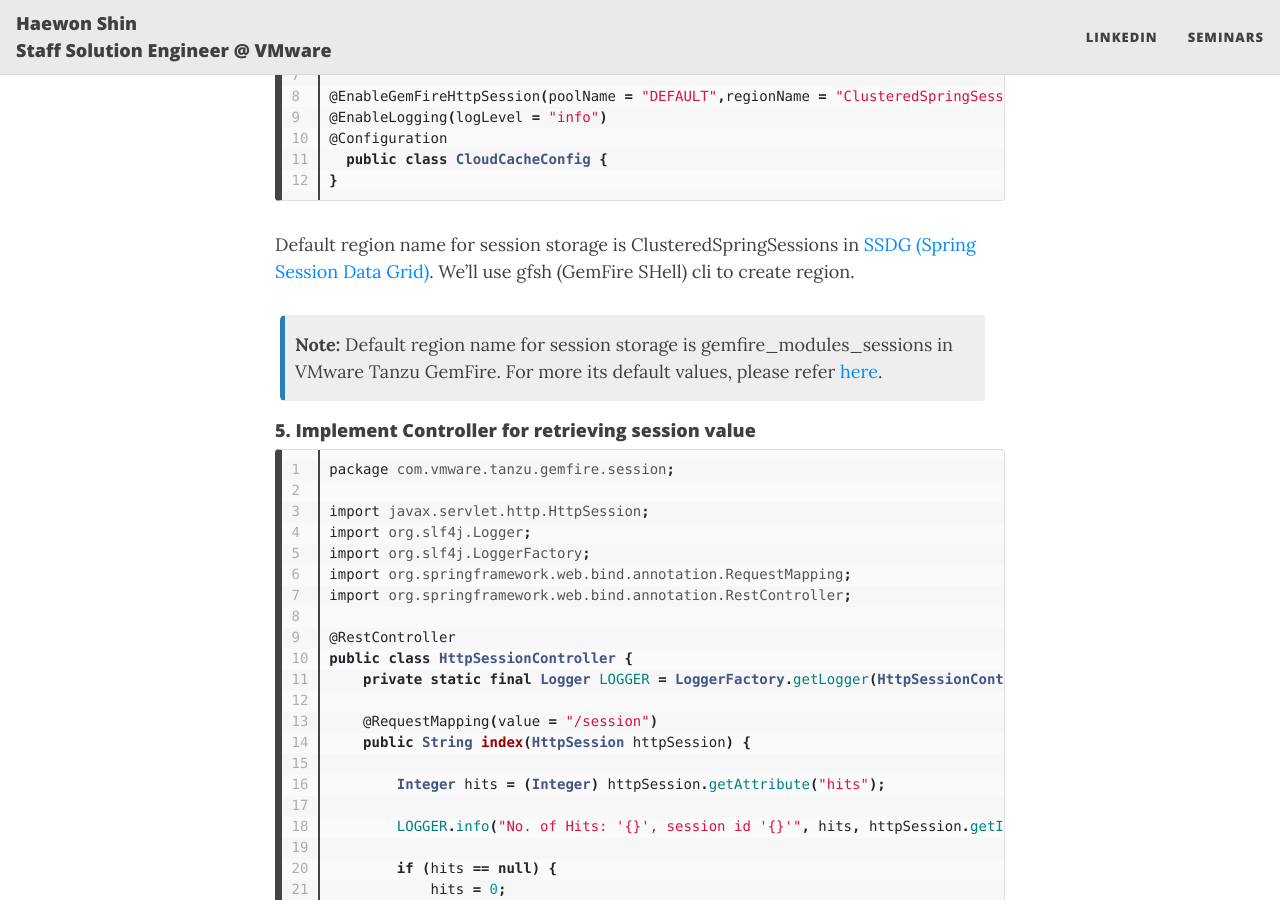
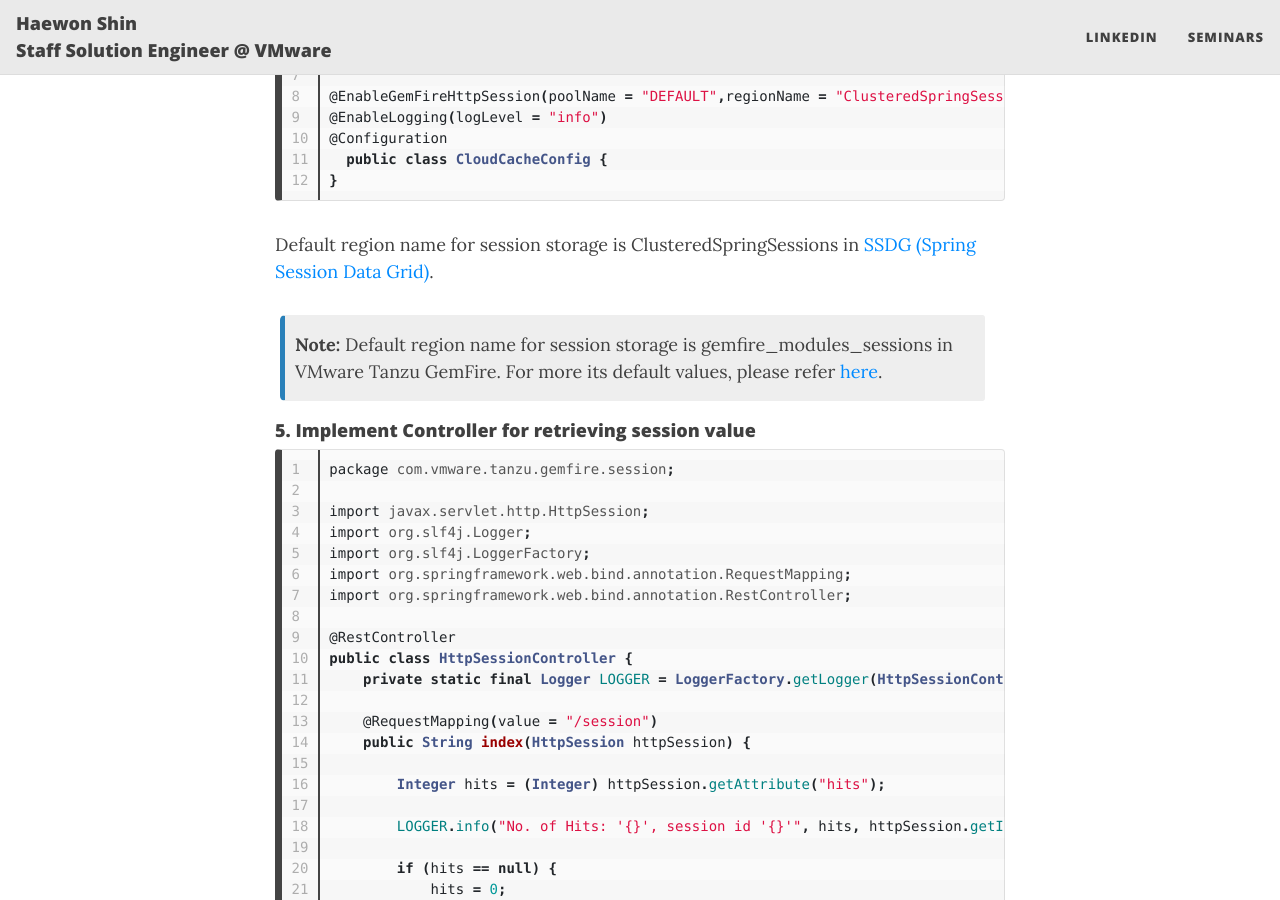
Before and after one commit to haewons-tanzu/haewons-tanzu.github.io, a Jekyll site: the page built from _posts/2020-10-29-http-session-caching-spring-data-on-tas.md, in a window 1280 px wide and 900 px high, scrolled down 3280 px. Built offline with Jekyll 4.4.1, drawn with Linux system fonts in a browser that asks for light colours; nearby versions of some CDN libraries.

Commit message:
Update 2020-10-29-http-session-caching-spring-data-on-tas.md

```diff
--- a/_posts/2020-10-29-http-session-caching-spring-data-on-tas.md
+++ b/_posts/2020-10-29-http-session-caching-spring-data-on-tas.md
@@ -140,7 +140,7 @@ import org.springframework.session.data.gemfire.config.annotation.web.http.Enabl
 }
 {% endhighlight %}
 
-Default region name for session storage is ClusteredSpringSessions in [SSDG (Spring Session Data Grid)](https://spring.io/projects/spring-session-data-geode){:target="_blank"}. We'll use gfsh (GemFire SHell) cli to create region.
+Default region name for session storage is ClusteredSpringSessions in [SSDG (Spring Session Data Grid)](https://spring.io/projects/spring-session-data-geode){:target="_blank"}.
 
 {: .box-note}
 **Note:** Default region name for session storage is gemfire_modules_sessions in VMware Tanzu GemFire. For more its default values, please refer [here](https://gemfire.docs.pivotal.io/910/geode/tools_modules/http_session_mgmt/tomcat_changing_gf_default_cfg.html){:target="_blank"}.
```
